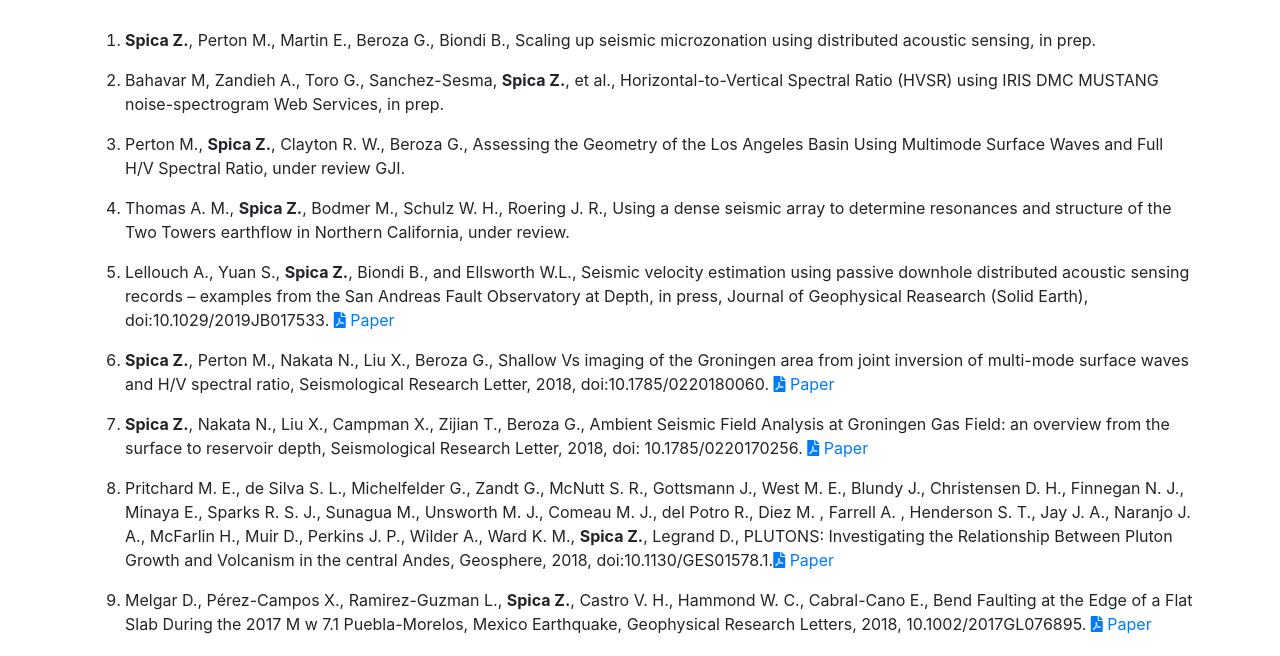
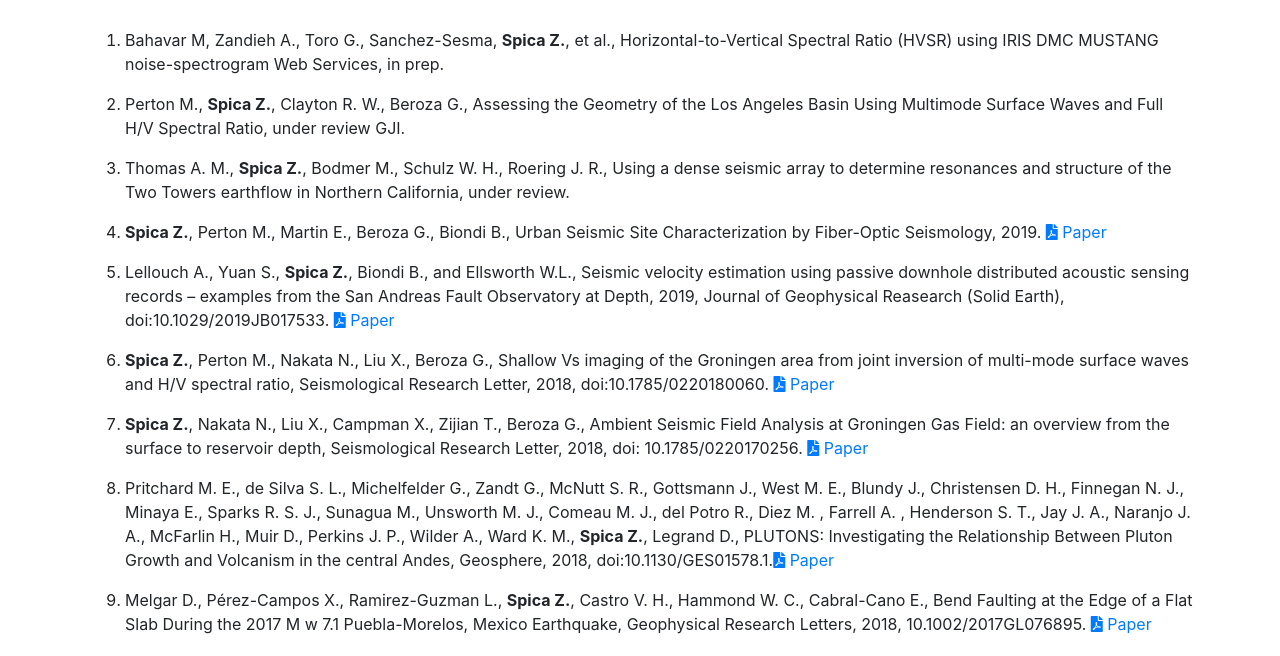
Before and after one commit to zackspica/zackspica.github, a Jekyll site: the page built from publications.md, in a window 1280 px wide and 900 px high, cut to the strip 244-900 px from the top of the window. Built offline with Jekyll 4.4.1, drawn with Linux system fonts in a browser that asks for light colours; nearby versions of some CDN libraries; formulas are drawn with MathJax 3.

Commit message:
new paper

```diff
--- a/publications.md
+++ b/publications.md
@@ -4,15 +4,16 @@ layout: tab
 use_fontawesome: true
 use_math: true
 ---
-20. **Spica Z.**, Perton M., Martin E., Beroza G., Biondi B., Scaling up seismic microzonation using distributed acoustic sensing, in prep.
 
-19. Bahavar M, Zandieh A., Toro G., Sanchez-Sesma, **Spica Z.**, et al., Horizontal-to-Vertical Spectral Ratio (HVSR) using IRIS DMC MUSTANG noise-spectrogram Web Services, in prep.
+20. Bahavar M, Zandieh A., Toro G., Sanchez-Sesma, **Spica Z.**, et al., Horizontal-to-Vertical Spectral Ratio (HVSR) using IRIS DMC MUSTANG noise-spectrogram Web Services, in prep.
 
-18. Perton M., **Spica Z.**, Clayton R. W., Beroza G., Assessing the Geometry of the Los Angeles Basin Using Multimode Surface Waves and Full H/V Spectral Ratio, under review GJI.
+19. Perton M., **Spica Z.**, Clayton R. W., Beroza G., Assessing the Geometry of the Los Angeles Basin Using Multimode Surface Waves and Full H/V Spectral Ratio, under review GJI.
 
-17. Thomas A. M., **Spica Z.**, Bodmer M., Schulz W. H., Roering J. R., Using a dense seismic array to determine resonances and structure of the Two Towers earthflow in Northern California, under review.
+18. Thomas A. M., **Spica Z.**, Bodmer M., Schulz W. H., Roering J. R., Using a dense seismic array to determine resonances and structure of the Two Towers earthflow in Northern California, under review.
 
-16. Lellouch A., Yuan S., **Spica Z.**, Biondi B., and Ellsworth W.L., Seismic velocity estimation using passive downhole distributed acoustic sensing records – examples from the San Andreas Fault Observatory at Depth, in press, Journal of Geophysical Reasearch (Solid Earth), doi:10.1029/2019JB017533. <a href="https://drive.google.com/file/d/1t9InBMk5L_22fcEepJIPyOPILVZrerdE/view?usp=sharing" target="_blank"><i class="fa fa-file-pdf"></i> Paper</a>
+17. **Spica Z.**, Perton M., Martin E., Beroza G., Biondi B., Urban Seismic Site Characterization by Fiber-Optic Seismology, 2019. <a href="https://eartharxiv.org/j8vn9" target="_blank"><i class="fa fa-file-pdf"></i> Paper</a>
+
+16. Lellouch A., Yuan S., **Spica Z.**, Biondi B., and Ellsworth W.L., Seismic velocity estimation using passive downhole distributed acoustic sensing records – examples from the San Andreas Fault Observatory at Depth, 2019, Journal of Geophysical Reasearch (Solid Earth), doi:10.1029/2019JB017533. <a href="https://drive.google.com/file/d/1t9InBMk5L_22fcEepJIPyOPILVZrerdE/view?usp=sharing" target="_blank"><i class="fa fa-file-pdf"></i> Paper</a>
 
 
 15. **Spica Z.**, Perton M., Nakata N., Liu X., Beroza G., Shallow Vs imaging of the Groningen area from joint inversion of multi-mode surface waves and H/V spectral ratio, Seismological Research Letter, 2018, doi:10.1785/0220180060. <a href="https://drive.google.com/open?id=1SIf5uoR2gKO0vjCJnGVpFw8mMwJl2szL" target="_blank"><i class="fa fa-file-pdf"></i> Paper</a>
```
Also changed, not shown: 1 other file.
